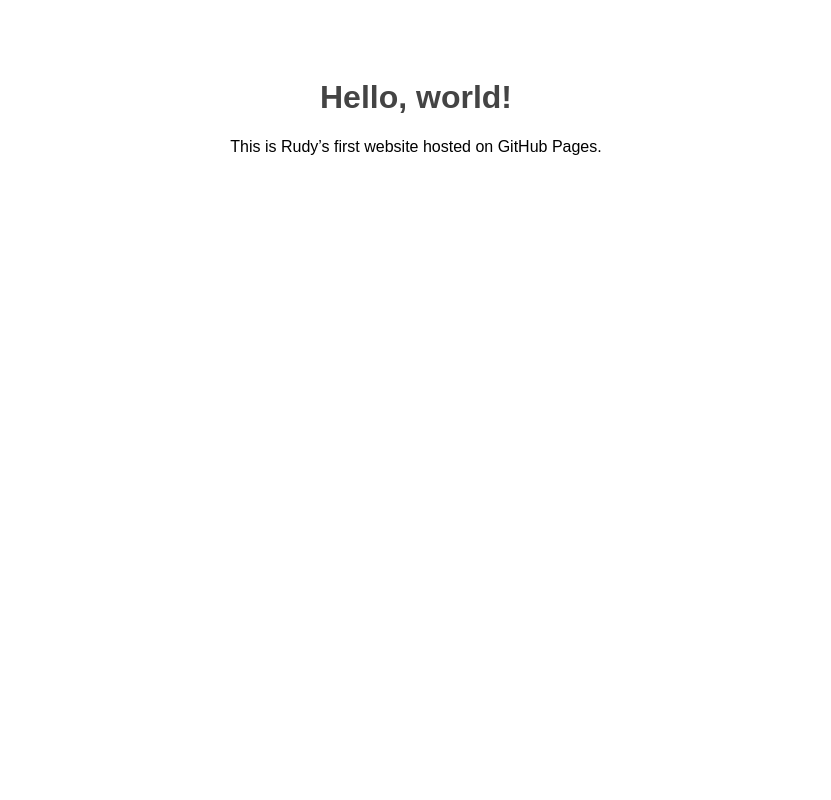
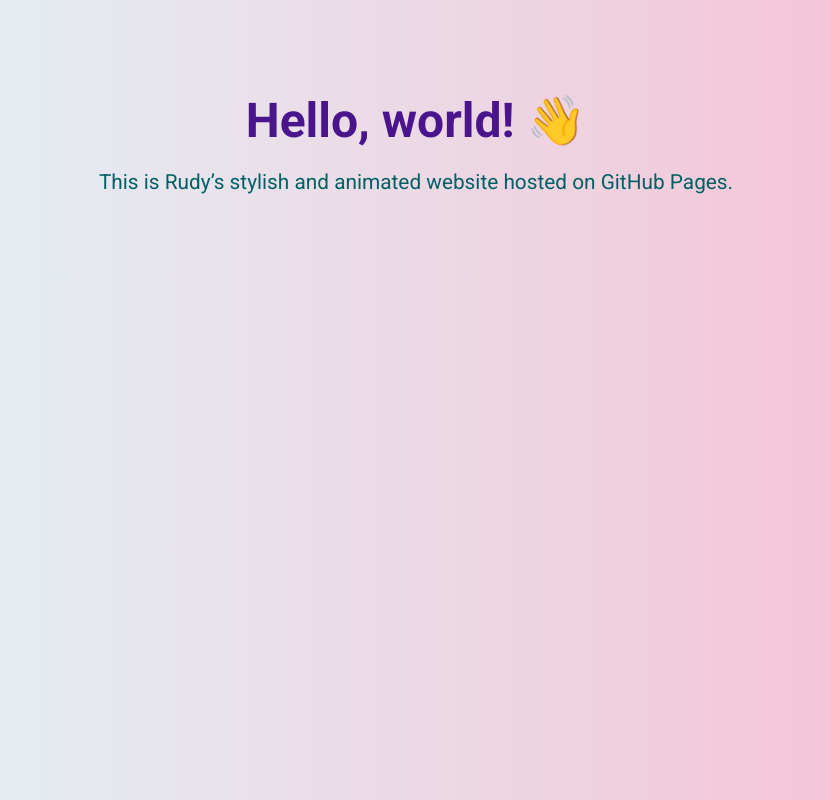
Before and after one commit to rsliepka/github.io, a plain HTML site: page index.html in a window 1280 px wide. Shown: the whole page, without its empty margins (224-1055 px from the left). Drawn offline with Linux system fonts and the light colour scheme.

Commit message:
Update index.html
"Add color and fade-in animation"

```diff
--- a/index.html
+++ b/index.html
@@ -3,13 +3,36 @@
 <head>
   <meta charset="UTF-8">
   <title>Welcome to Rudy’s Site</title>
+  <link href="https://fonts.googleapis.com/css2?family=Roboto:wght@400;700&display=swap" rel="stylesheet">
   <style>
-    body { font-family: Arial, sans-serif; text-align: center; padding: 50px; }
-    h1 { color: #444; }
+    body {
+      font-family: 'Roboto', sans-serif;
+      background: linear-gradient(to right, #e0f7fa, #f8bbd0);
+      margin: 0;
+      padding: 60px;
+      text-align: center;
+      animation: fadeIn 2s ease-in;
+    }
+
+    h1 {
+      color: #4a148c;
+      font-size: 3em;
+      margin-bottom: 20px;
+    }
+
+    p {
+      color: #006064;
+      font-size: 1.3em;
+    }
+
+    @keyframes fadeIn {
+      from { opacity: 0; transform: translateY(20px); }
+      to { opacity: 1; transform: translateY(0); }
+    }
   </style>
 </head>
 <body>
-  <h1>Hello, world!</h1>
-  <p>This is Rudy’s first website hosted on GitHub Pages.</p>
+  <h1>Hello, world! 👋</h1>
+  <p>This is Rudy’s stylish and animated website hosted on GitHub Pages.</p>
 </body>
 </html>
```
